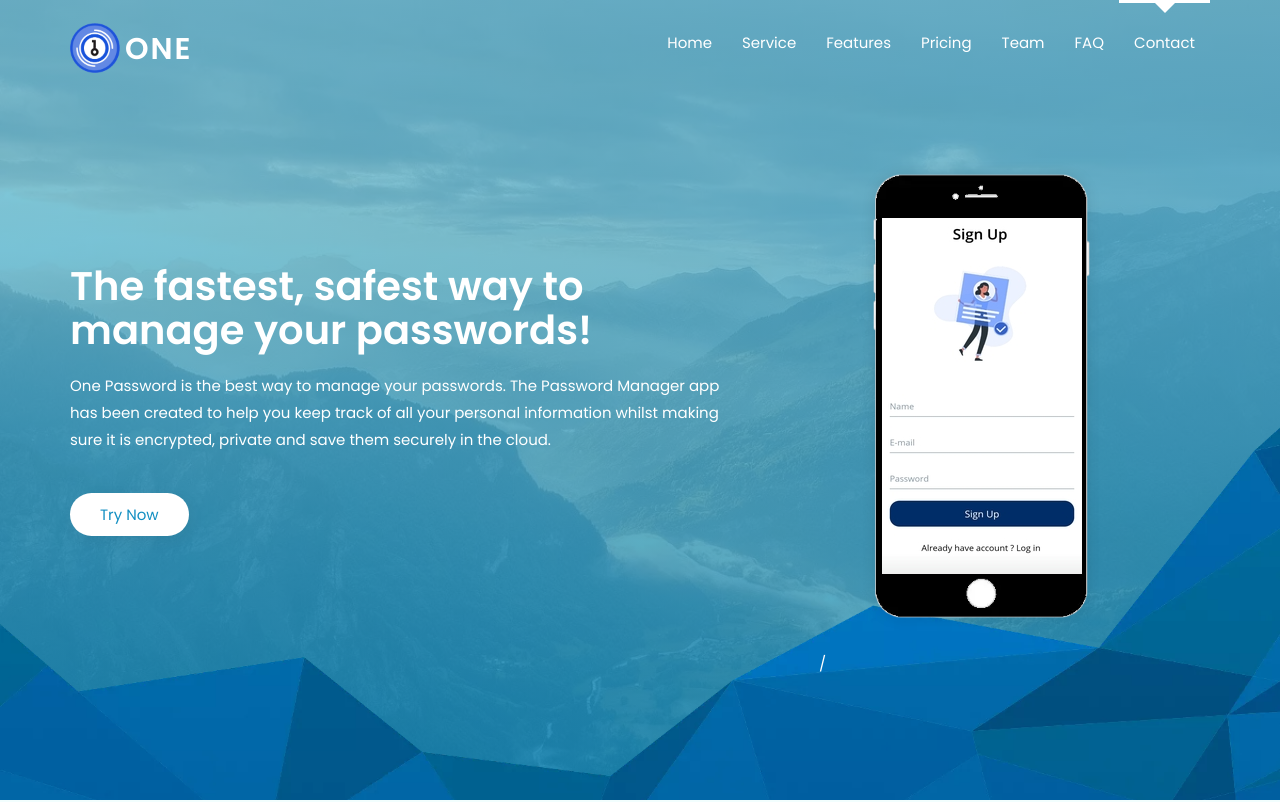
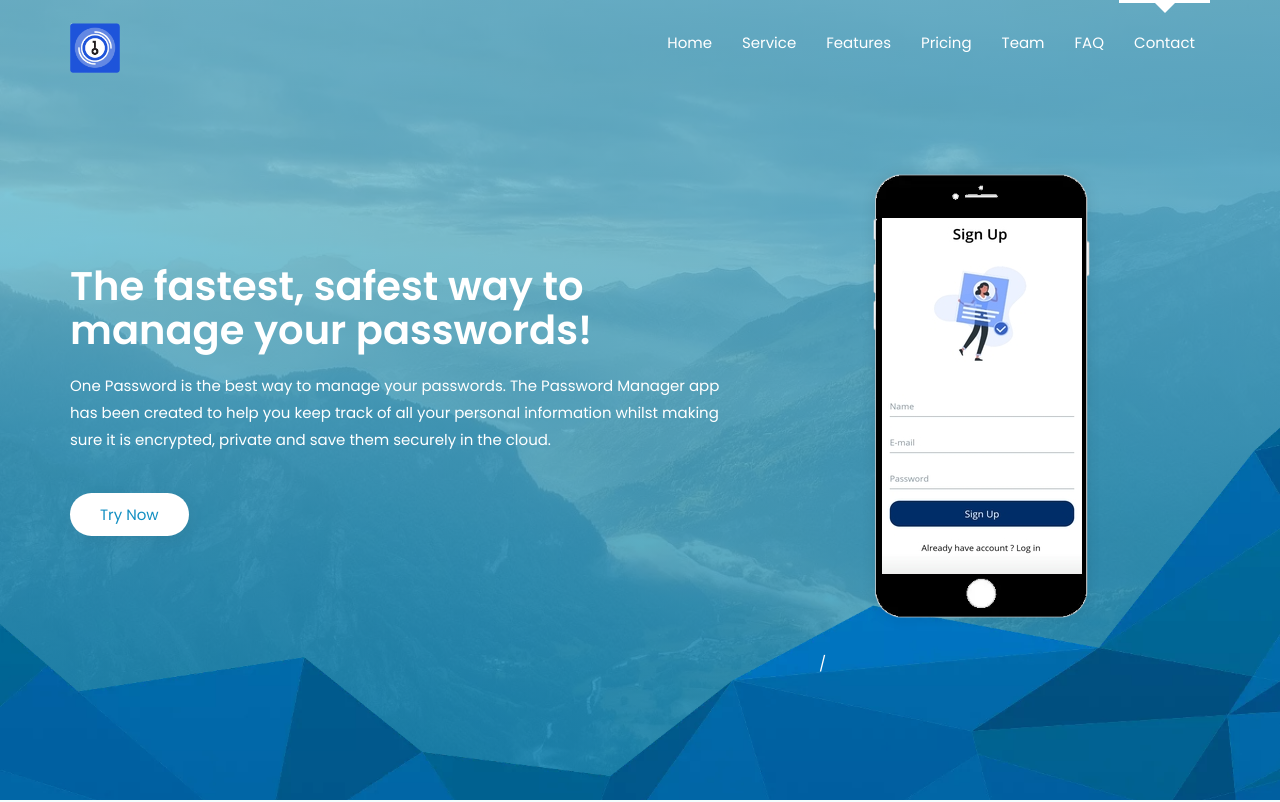
Before and after one commit to Abhijay007/OnePassword, a plain HTML site: page index.html in a window 1280 px wide. Shown: the top 802 px of the page. Drawn offline with Linux system fonts and the light colour scheme; some icons are missing; a web font is replaced by a local one.

Commit message:
logo modified

```diff
--- a/index.html
+++ b/index.html
@@ -38,7 +38,7 @@
                     <span class="icon-bar"></span>
                 </button>
                 <a href="#" class="navbar-brand logo">
-                    <h2><img src="images/logo-one-circle.png" id="logo">One</h2>
+                    <h2><img src="images/logo.png" id="logo"></h2>
                 </a>
             </div>
             <nav class="collapse navbar-collapse" id="primary-menu">
```
Also changed, not shown: images/logo.png (added).
